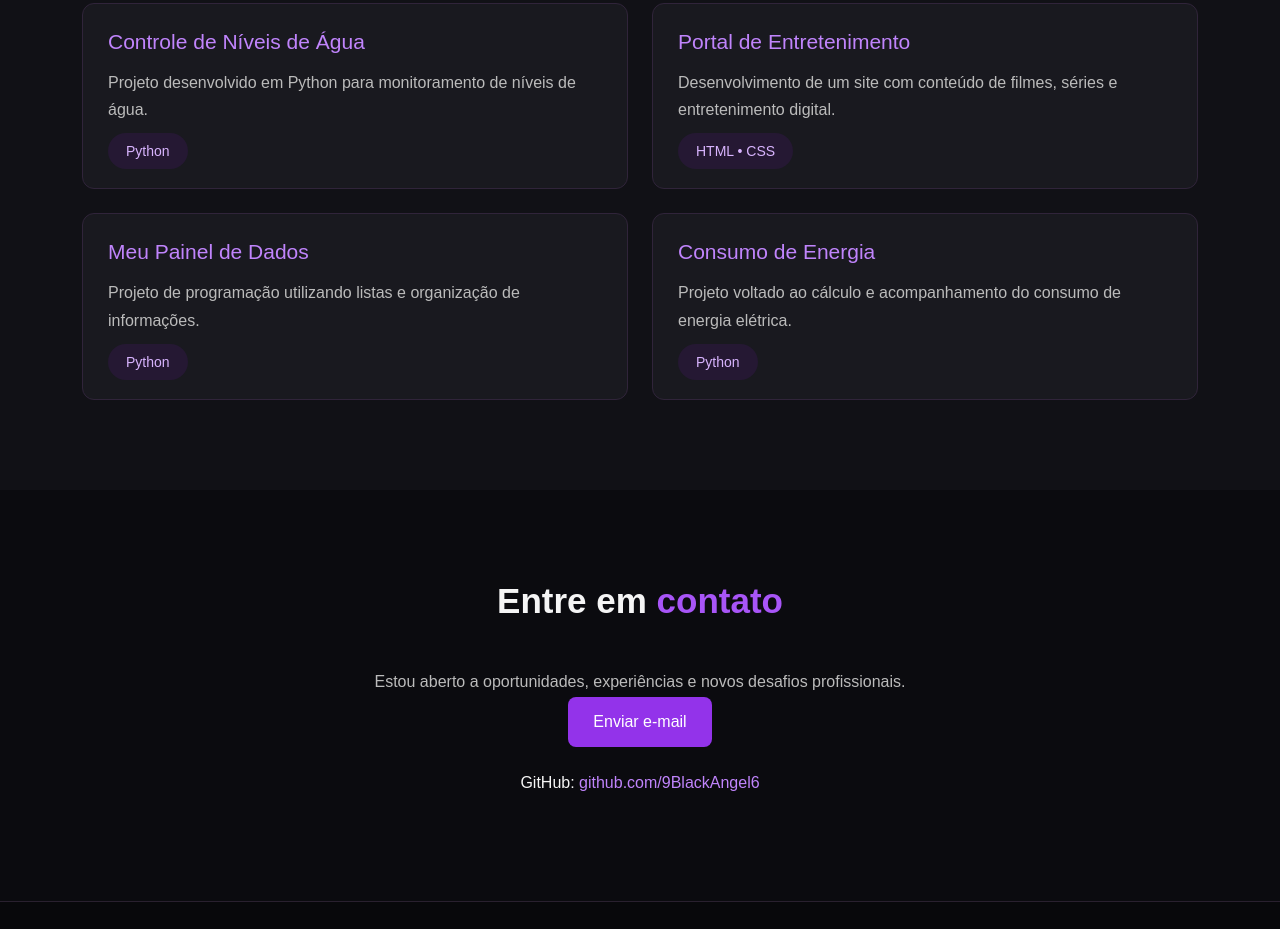
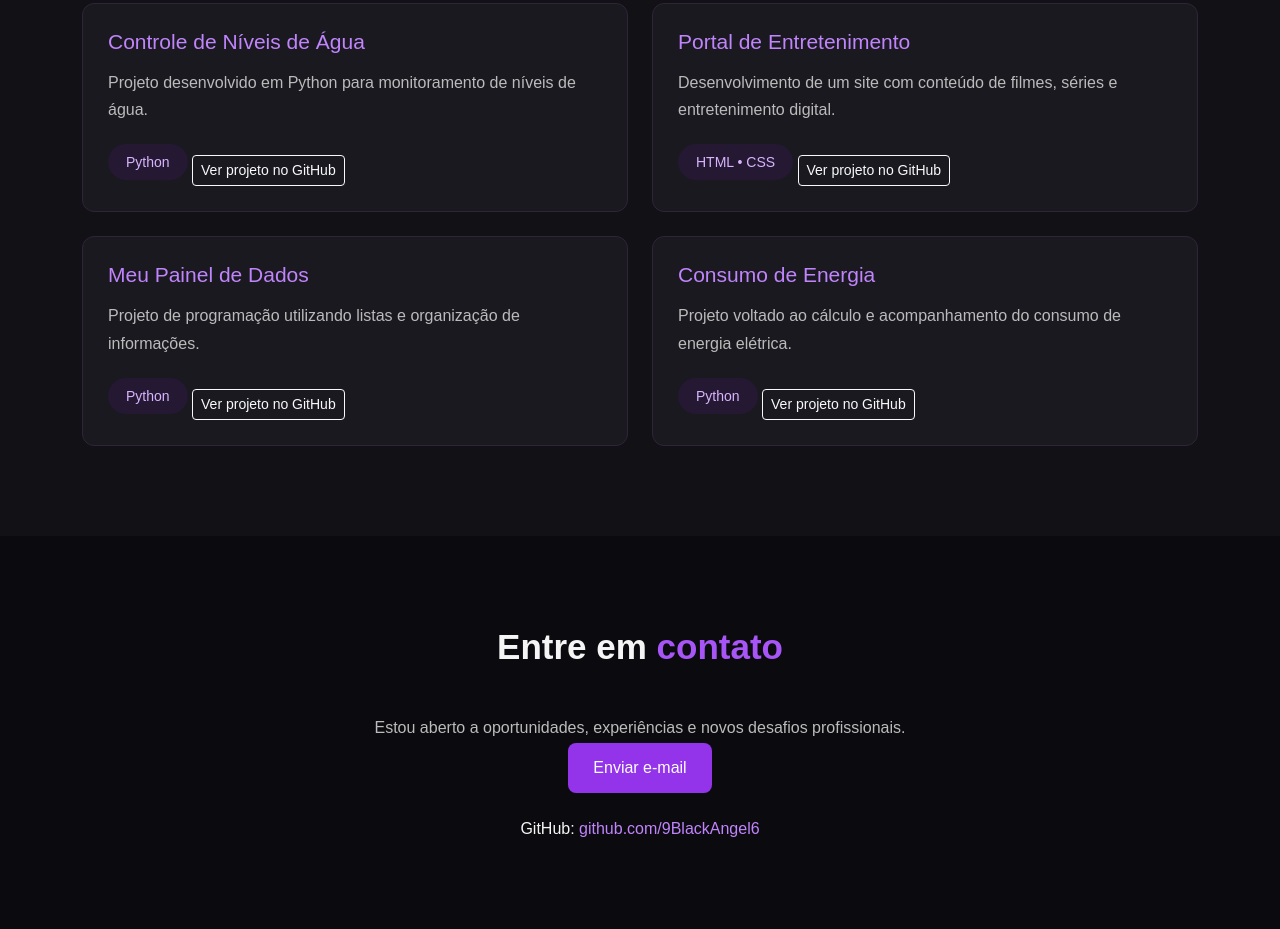
Before and after one commit to 9BlackAngel6/Igor_Ag15_DS_I, a plain HTML site: page index.html in a window 1280 px wide. Shown: the part 2343-3272 px from the top of the page. Drawn offline with nearby package versions, Linux system fonts and the light colour scheme.

Commit message:
Adiciona links aos projetos do portfolio

```diff
--- a/index.html
+++ b/index.html
@@ -131,7 +131,11 @@
                             monitoramento de níveis de água.
                         </p>
                         <span class="tecnologia">Python</span>
-                    </div>
+
+                        <a href="https://github.com/9BlackAngel6/controle-niveis-agua" target="_blank" rel="noopener noreferrer" class="btn btn-outline-light btn-sm mt-3">
+                            Ver projeto no GitHub
+                        </a>
+</div>
                 </div>
 
                 <div class="col-md-6">
@@ -142,7 +146,11 @@
                             de filmes, séries e entretenimento digital.
                         </p>
                         <span class="tecnologia">HTML • CSS</span>
-                    </div>
+
+                        <a href="https://github.com/9BlackAngel6/Igor_Ag13_DS_I" target="_blank" rel="noopener noreferrer" class="btn btn-outline-light btn-sm mt-3">
+                            Ver projeto no GitHub
+                        </a>
+</div>
                 </div>
 
                 <div class="col-md-6">
@@ -153,7 +161,11 @@
                             e organização de informações.
                         </p>
                         <span class="tecnologia">Python</span>
-                    </div>
+
+                        <a href="https://github.com/9BlackAngel6/Igor_Ag12_DS_I" target="_blank" rel="noopener noreferrer" class="btn btn-outline-light btn-sm mt-3">
+                            Ver projeto no GitHub
+                        </a>
+</div>
                 </div>
 
                 <div class="col-md-6">
@@ -164,7 +176,11 @@
                             do consumo de energia elétrica.
                         </p>
                         <span class="tecnologia">Python</span>
-                    </div>
+
+                        <a href="https://github.com/9BlackAngel6/consumo-energia" target="_blank" rel="noopener noreferrer" class="btn btn-outline-light btn-sm mt-3">
+                            Ver projeto no GitHub
+                        </a>
+</div>
                 </div>
 
             </div>
```
